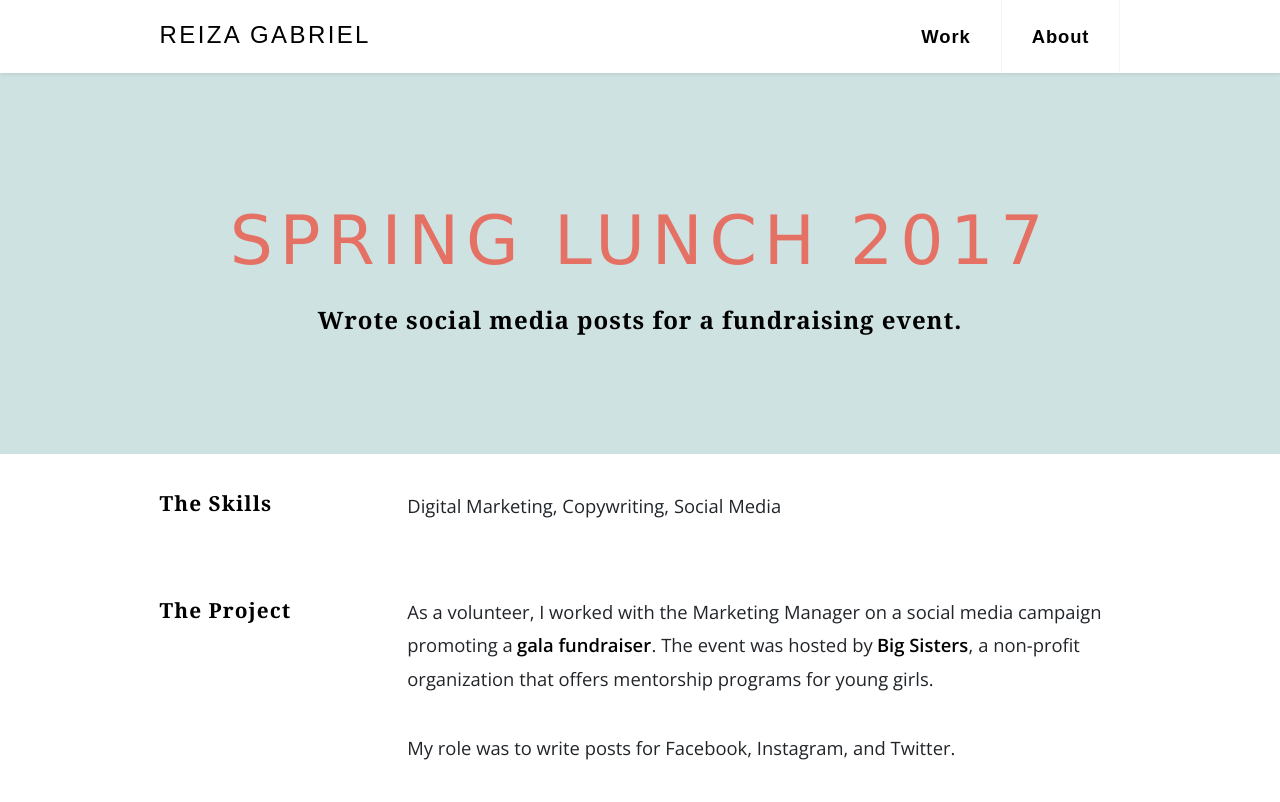
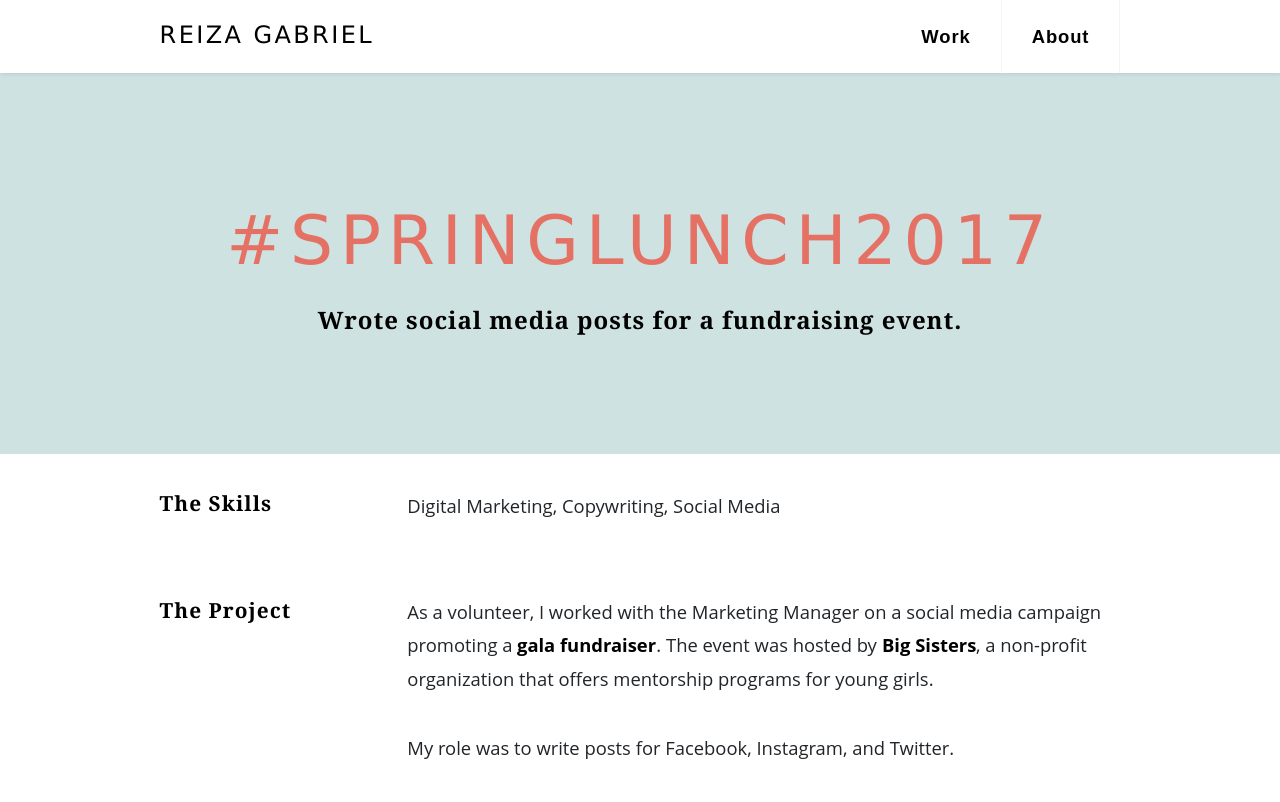
Before and after one commit to reizagabriel/P03, a plain HTML site: page spring-lunch.html in a window 1280 px wide. Shown: the top 802 px of the page. Drawn offline with nearby package versions, Linux system fonts and the light colour scheme.

Commit message:
Changed Spring Lunch 2017 to #SpringLunch2017

```diff
--- a/about.html
+++ b/about.html
@@ -11,7 +11,6 @@
     <link rel="stylesheet" href="css/main.css">
     <link rel="stylesheet" href="css/sections.css">
     <link rel="stylesheet" href="css/menu.css">
-    <link href="https://fonts.googleapis.com/css?family=IBM+Plex+Serif:600i|Open+Sans+Condensed:300|Open+Sans:400,400i,600" rel="stylesheet">
   </head>
 
   <body>
--- a/css/menu.css
+++ b/css/menu.css
@@ -50,7 +50,7 @@
   color: #000;
   font-size: 1.5em;
   text-decoration: none;
-  font-family: "Brandon Grotesque", "Arial", sans-serif;
+  font-family: "Futura", "Verdana", sans-serif;
   font-weight: 400;
   letter-spacing: 0.1em;
   text-transform: uppercase;
--- a/spring-lunch.html
+++ b/spring-lunch.html
@@ -11,7 +11,6 @@
     <link rel="stylesheet" href="css/main.css">
     <link rel="stylesheet" href="css/sections.css">
     <link rel="stylesheet" href="css/menu.css">
-    <link href="https://fonts.googleapis.com/css?family=IBM+Plex+Serif:600i|Open+Sans+Condensed:300|Open+Sans:400,400i,600" rel="stylesheet">
   </head>
 
   <body>
@@ -30,7 +29,7 @@
 
     <div class="banner">
       <div class="container">
-        <h1>Spring Lunch 2017</h1>
+        <h1>#SpringLunch2017</h1>
         <h2>Wrote social media posts for a fundraising event.</h2>
       </div>
     </div>
```
Also changed, not shown: alice.html (+1 -2 lines), her-campus.html (+1 -2 lines), styleguide.html (+0 -1 lines), 1 other file.
